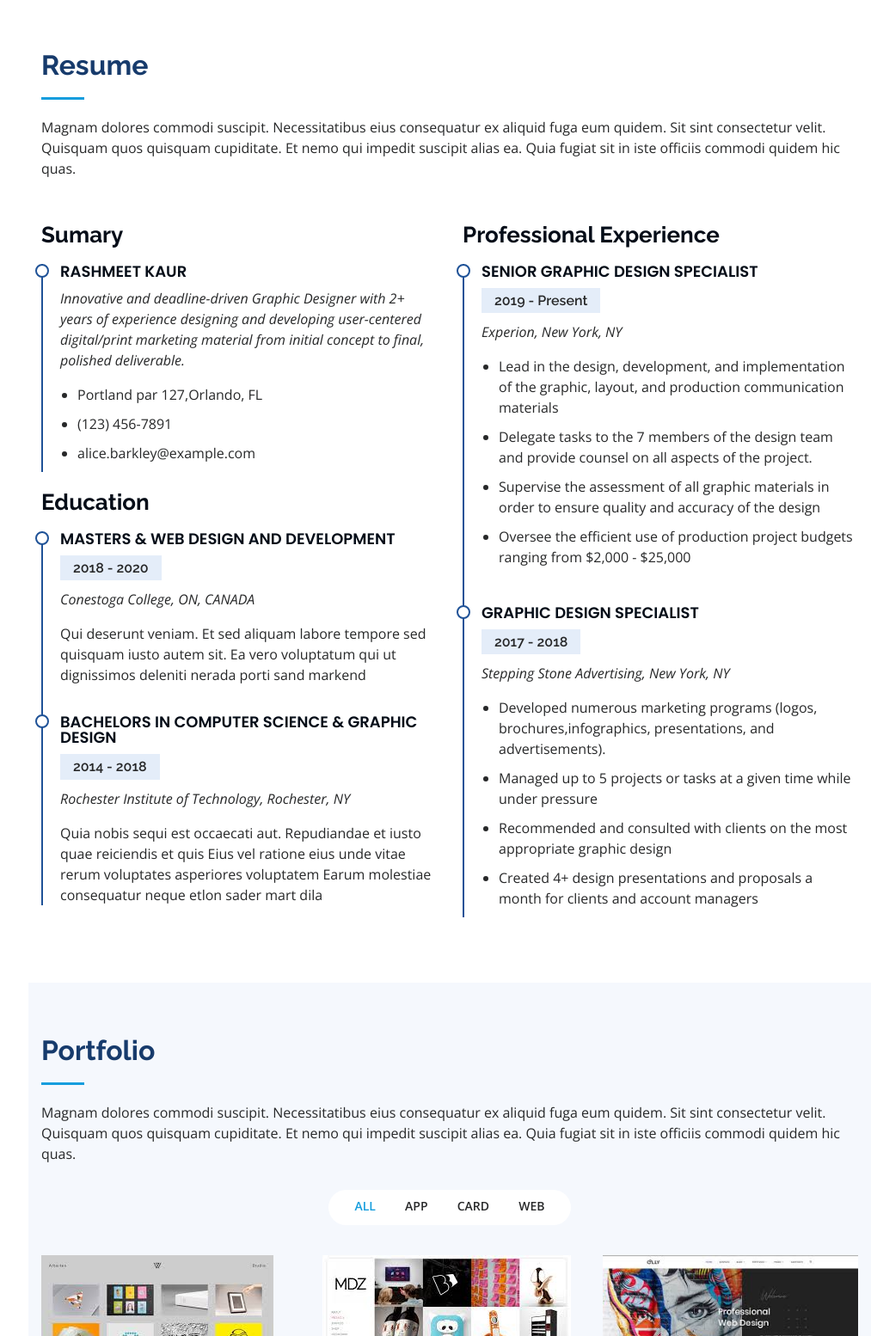
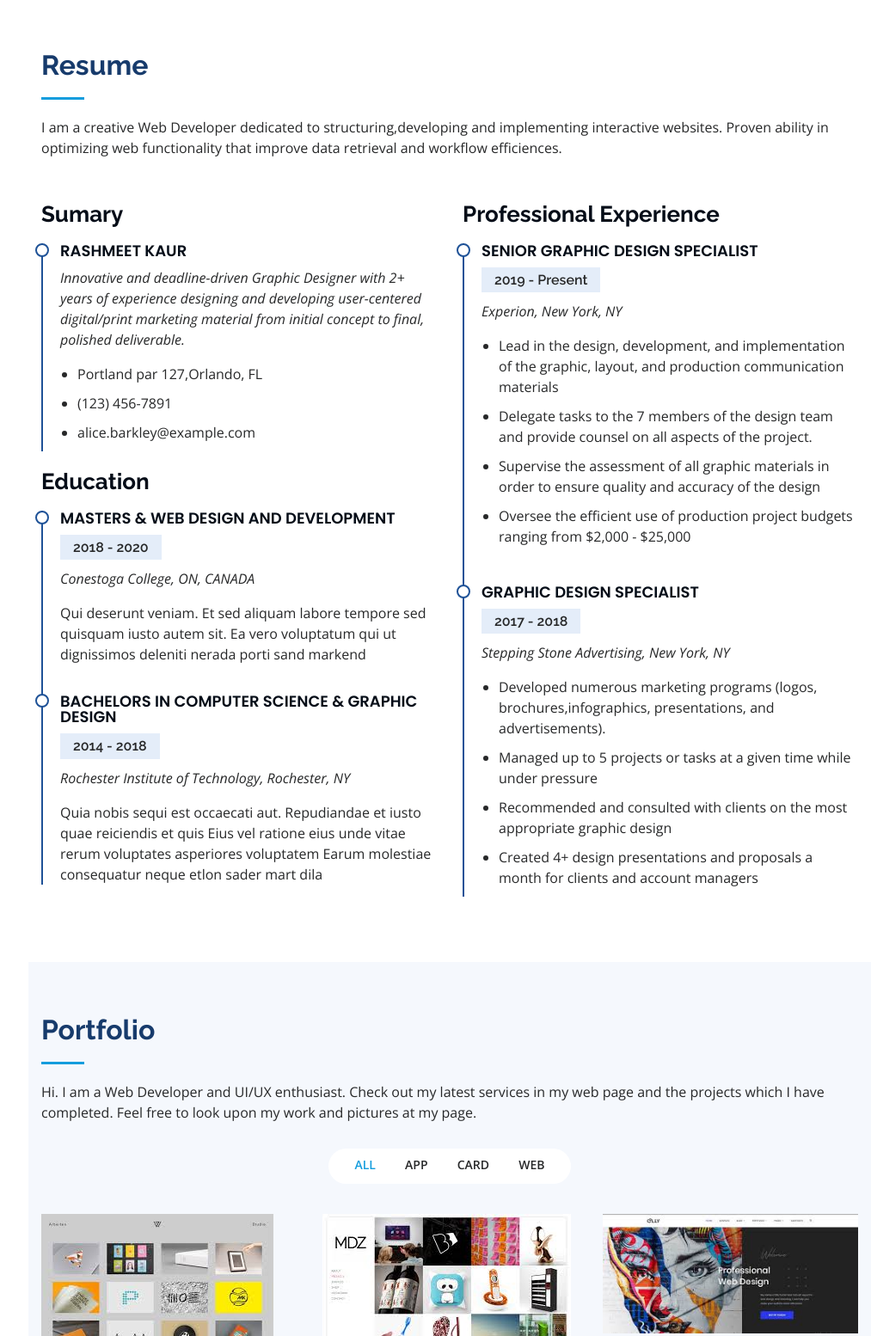
Before and after one commit to Rashkaur10/Rashkaur10.github.io, a plain HTML site: page index.html in a window 1280 px wide. Shown: the part 2401-3955 px from the top of the page at 86% size, without its empty margins (267-1280 px from the left). Drawn offline with nearby package versions, Linux system fonts and the light colour scheme.

Commit message:
update index.html

```diff
--- a/index.html
+++ b/index.html
@@ -247,7 +247,7 @@
 
         <div class="section-title">
           <h2>Resume</h2>
-          <p>Magnam dolores commodi suscipit. Necessitatibus eius consequatur ex aliquid fuga eum quidem. Sit sint consectetur velit. Quisquam quos quisquam cupiditate. Et nemo qui impedit suscipit alias ea. Quia fugiat sit in iste officiis commodi quidem hic quas.</p>
+          <p>I am a creative Web Developer dedicated to structuring,developing and implementing interactive websites. Proven ability in optimizing web functionality that improve data retrieval and workflow efficiences.</p>
         </div>
 
         <div class="row">
@@ -313,7 +313,7 @@
 
         <div class="section-title">
           <h2>Portfolio</h2>
-          <p>Magnam dolores commodi suscipit. Necessitatibus eius consequatur ex aliquid fuga eum quidem. Sit sint consectetur velit. Quisquam quos quisquam cupiditate. Et nemo qui impedit suscipit alias ea. Quia fugiat sit in iste officiis commodi quidem hic quas.</p>
+          <p> Hi. I am a Web Developer and UI/UX enthusiast. Check out my latest services in my web page and the projects which I have completed. Feel free to look upon my work and pictures at my page.</p>
         </div>
 
         <div class="row" data-aos="fade-up">
```
